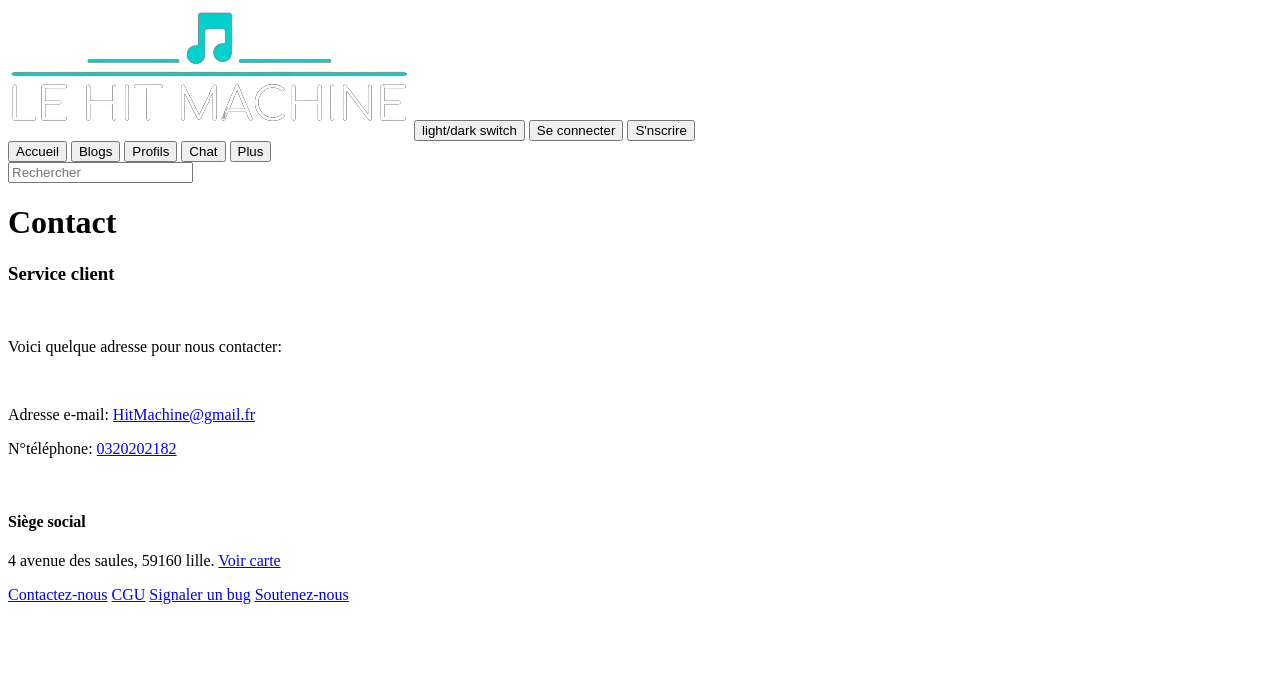
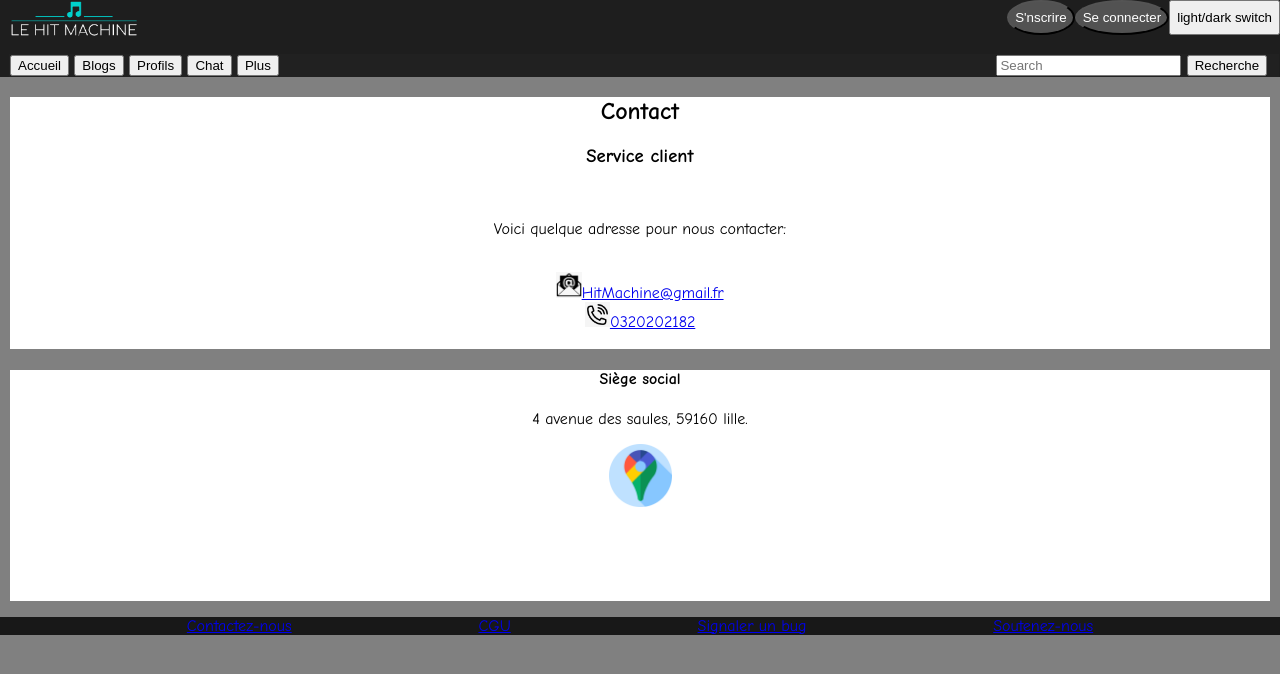
Before and after one commit to FelixKarma/Hit-machine, a plain HTML site: page pages/contact.html in a window 1280 px wide. Drawn offline with Linux system fonts and the light colour scheme.

Commit message:
Creation css contact, ajout icon tel mail et map

```diff
--- a/css/accueil.css
+++ b/css/accueil.css
@@ -33,7 +33,10 @@ nav{
 }
 
 .btncoin{
-    background-color: ;
+    color: white;
+    border-radius: 50%;
+    height: 35px;
+    background-color: rgb(82, 82, 82) ;
 }
 
 
@@ -47,15 +50,10 @@ header {
 
 
 
-
-
 body{
     font-family: "Comic Sans MS", "Comic Sans", cursive;
     background-color: gray;
     margin: 0px;
-}
-footer{
-    font-family: "Comic Sans MS", "Comic Sans", cursive;
 }
 
 .caclasse{
@@ -102,13 +100,14 @@ input{
     order: 1;
     background-color: white;
     width: 59%;
+    border-radius: 5%;
 }
 
 #sub2{
    width: 18%;
     order: -1 ;
     background-color: rgb(255, 255, 255);
-
+    border-radius: 5%;
 
 }
 
@@ -116,12 +115,14 @@ input{
     order: 1;
     background-color: white;
     width: 20%;
+    border-radius: 5%;
 
 }
 
 
 footer{
-    background-color: black;
+    font-family: "Comic Sans MS", "Comic Sans", cursive;
+    background-color: #181818;
     display: flex;
     flex-flow: row nowrap;
     justify-content: space-evenly;
--- /dev/null
+++ b/css/contact.css
@@ -0,0 +1,87 @@
+body{
+    font-family: "Comic Sans MS", "Comic Sans", cursive;
+    background-color: gray;
+    margin: 0px;
+}
+
+header {
+    font-family: "Comic Sans MS", "Comic Sans", cursive;
+
+    margin: 0;
+    padding-left: 8px;
+    background-color: #1e1e1e;
+}
+
+nav{
+    background-color: rgb(33, 33, 33);
+    font-family: "Comic Sans MS", "Comic Sans", cursive;
+    margin: 1px;
+    padding: 1px;
+    display: flex;
+    flex-flow:row nowrap;
+}
+
+#logcon{
+    position: absolute;left: 10px;
+    width: 10%;
+}
+
+#form{
+    position: absolute;right: 1%;
+}
+
+main{
+    font-family: "Comic Sans MS", "Comic Sans", cursive;
+    text-align: center;
+    margin: 10px;
+}
+
+.btncoin{
+    color: white;
+    border-radius: 50%;
+    height: 35px;
+    background-color: rgb(82, 82, 82) ;
+}
+
+.spanlog{
+    font-family: "Comic Sans MS", "Comic Sans", cursive;
+
+    display: flex;
+    flex-flow: row nowrap;
+    justify-content: flex-end;
+}
+
+#divbut{
+    display: flex;
+   flex-direction: row-reverse;
+}
+
+h1{
+    text-align: center;
+}
+
+section{
+    background-color: white;
+    width: auto;
+}
+
+#icon{
+    width: 5%;
+}
+
+#icomai{
+    width: 2%;
+}
+
+#icotel{
+    width: 2%;
+}
+
+footer{
+    font-family: "Comic Sans MS", "Comic Sans", cursive;
+    background-color: #181818;
+    display: flex;
+    flex-flow: row nowrap;
+    justify-content: space-evenly;
+
+}
--- a/pages/contact.html
+++ b/pages/contact.html
@@ -3,45 +3,61 @@
 <head>
     <meta charset="UTF-8">
     <meta name="viewport" content="width=device-width, initial-scale=1.0">
-    <link rel="stylesheet" href="/css/style.css">
+    <link rel="stylesheet" href="/css/contact.css">
     <title>Contact</title>
 </head>
 <body>
+
     <header>
-        <div><a href="accueil.html"><img src="/Img/logo.png "alt="Logo Hit Machine"></a>
+        <div>
+        <span class="spanlog"><a title="Le Hit Machine" href="accueil.html"><img src="/Img/logo.png "alt="Logo Hit Machine" id="logcon"></a>
+
+        <meta itemprop="name" content="Le Hit Machine">
+        <div id="divbut">
         <button>light/dark switch</button>
-            <a href="connexion.html"><button>Se connecter</button></a>
-            <a href="inscription.html"><button>S'nscrire</button></a></div>
+            <a href="connexion.html"><button class="btncoin">Se connecter</button></a>
+            <a href="inscription.html"><button class="btncoin">S'nscrire</button></a></div></span><br>
         <nav>
-            <div><a href="accueil.html"><button>Accueil</button></a>
+            <div>
+        <a href="accueil.html" id="navi"><button>Accueil</button></a>
             <a href=""></a><button>Blogs</button>
             <a href=""></a><button>Profils</button>
             <a href=""></a><button>Chat</button>
-            <a href=""></a><button>Plus</button></div>
-            <div><form>
-            <input type="search" name="recherche" id="recherche" placeholder="Rechercher">
-
-        </form></div>
+            <a href=""></a><button>Plus</button>
+        </div>
+        <form action="accueil.html" id="form" method="get" itemprop="potentialAction">
+            <meta itemprop="target" content="accueil.html/?s={query}">
+            <input id="s" itemprop="query-input" class="search-live" type="text" placeholder="Search" name="s" autocomplete="off">
+            <button type="submit" id="search">Recherche</button>
+        </form>
 
         </nav>
-    <h1>Contact</h1>
-    <main>
-        <section>
+    </header>
+     <main>
+    <section>
+        <h1>Contact</h1>
+
+
             <h3>Service client</h3>
         <br>
     <p>Voici quelque adresse pour nous contacter:</p><br>
-<p>Adresse e-mail: <a href="mailto:HitMachine@gmail.fr">HitMachine@gmail.fr</a></p>
-<p>N°téléphone: <a href="0320202182">0320202182</a></p><br>
+<a href="mailto:HitMachine@gmail.fr"> <img src="/Img/iconMail.png" id="icomai">HitMachine@gmail.fr</a><br>
+<a href="0320202182"><img src="/Img/iconTel.jpg" id="icotel">0320202182</a><br><br>
 
-<aside>
+</section>
+<section>
     <h4>Siège social</h4>
-    <p>4 avenue des saules, 59160 lille.
-        <a href="https://www.google.com/maps/place/4+Av.+des+Saules,+59160+Lille/@50.6330224,3.0164852,17z/data=!3m1!4b1!4m6!3m5!1s0x47c2d55b99760883:0xde94c3969ee75514!8m2!3d50.6330224!4d3.0190601!16s%2Fg%2F11q584dd56?entry=ttu" target="_blank">Voir carte</a>
-    </p>
-</aside>
+    <p>4 avenue des saules, 59160 lille.</p>
+        <aside><a href="https://www.google.com/maps/place/4+Av.+des+Saules,+59160+Lille/@50.6330224,3.0164852,17z/data=!3m1!4b1!4m6!3m5!1s0x47c2d55b99760883:0xde94c3969ee75514!8m2!3d50.6330224!4d3.0190601!16s%2Fg%2F11q584dd56?entry=ttu" target="_blank"><img src="/Img/iconMap.png" id="icon"></a>
+        <br><br></aside>
+    <br>
+    <br>
+    <br>
+    <br></p>
+</section>
 
 
-</section></main>
+</main>
 <footer>
     <a href="contact.html">Contactez-nous</a>
     <a href="CGU.text" target="_blank">CGU</a>
```
Also changed, not shown: pages/accueil.html (+2 -3 lines), Img/iconMail.png (added), Img/iconMap.png (added), Img/iconTel.jpg (added).
